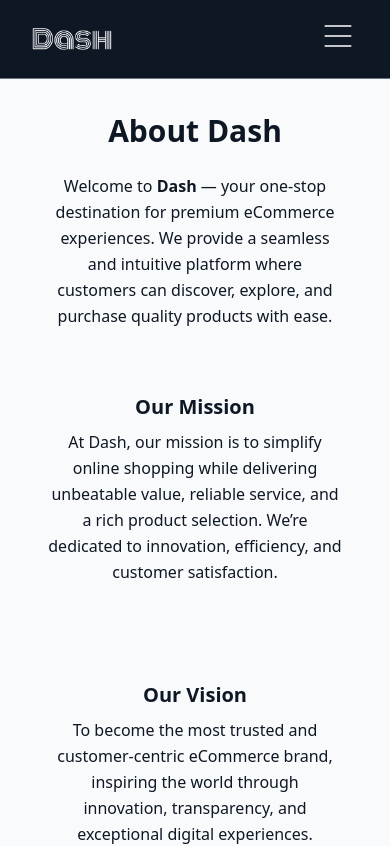
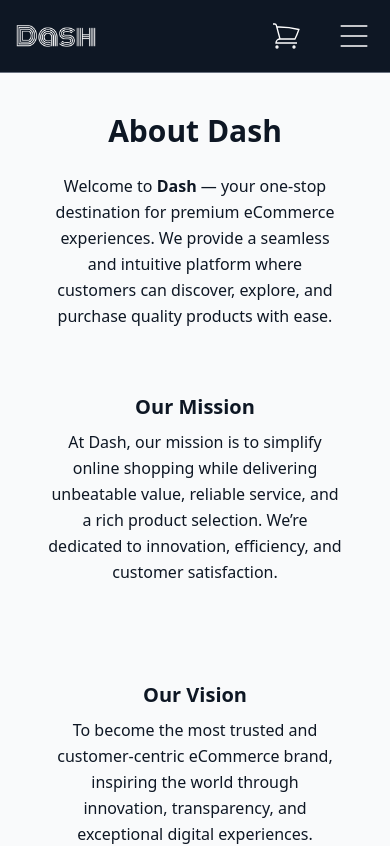
Before and after one commit to Babanila/dashboard-app, a React (Vite) app in the folder frontend/: page /about in a window 390 px wide. Shown: the top 846 px of the page. Built offline with nearby package versions, Linux system fonts and the light colour scheme; no server answers.

Commit message:
feat(): Add shopping cart logo to header

```diff
--- a/frontend/src/components/Header.tsx
+++ b/frontend/src/components/Header.tsx
@@ -2,37 +2,50 @@ import { useState } from "react";
 import { NavLink } from "react-router";
 import logo from "../assets/dash-logo.webp";
 import hamburger from "../assets/hamburger.svg";
+import cartLogo from "../assets/shopping-cart.svg";
 import Button from "./Button";
 import NavLinks from "./NavLinks";
 
 const headerNavItems = ["Products", "Contact", "About"];
 
 function Header() {
+	const [itemCount, setItemCount] = useState(0);
 	const [menuOpen, setMenuOpen] = useState(false);
 	const toggleMenu = () => setMenuOpen((prev) => !prev);
 
 	return (
-		<header className="fixed top-0 z-[1000] w-full min-w-[20rem] max-w-[80rem] flex items-center justify-between px-8 py-4 text-secondary bg-primary border-b-1 border-light-gray5 ">
+		<header className="fixed top-0 z-[1000] w-full min-w-[20rem] max-w-[80rem] flex items-center justify-between px-4 py-4 text-secondary bg-primary border-b-1 border-light-gray5 ">
 			<NavLink to="/" className="shrink-0">
 				<img src={logo} alt="Dash Logo" className="w-20 md:w-30 h-auto" />
 			</NavLink>
 
+			<div className="flex items-center space-x-8 md:space-x-0">
 				{/* Desktop Navigation */}
 				<nav className="hidden md:flex space-x-4">
 					<NavLinks navItems={headerNavItems} />
 				</nav>
 
+				<NavLink to="/cart" className="relative shrink-0 md:mr-4 md:ml-20">
+					<img src={cartLogo} alt="Cart Logo" className="w-8 md:w-10 h-auto" />
+					{itemCount > 0 && (
+						<span className="absolute -top-1 -right-1 bg-bred text-secondary rounded-full w-5 h-5 flex items-center justify-center text-xs font-bold md:w-6 md:h-6 transition-all">
+							{itemCount}
+						</span>
+					)}
+				</NavLink>
+
 				{/* Mobile Navigation */}
-			<div className="md:hidden relative">
+				<div className="flex items-center md:hidden relative">
 					<Button onClick={toggleMenu} aria-label="Toggle menu">
 						<img src={hamburger} alt="Menu Icon" className="w-10 h-auto" />
 					</Button>
 
 					{menuOpen && (
-					<nav className="absolute right-[-2rem] top-[3.2rem] flex flex-col items-center p-4 space-y-4 bg-primary shadow-lg z-50">
+						<nav className="absolute right-[-1rem] top-[3.2rem] flex flex-col items-center p-4 space-y-4 bg-primary shadow-lg z-50">
 							<NavLinks navItems={headerNavItems} />
 						</nav>
 					)}
+				</div>
 			</div>
 		</header>
 	);
```
Lines whose indentation alone changed are shown as unchanged.
